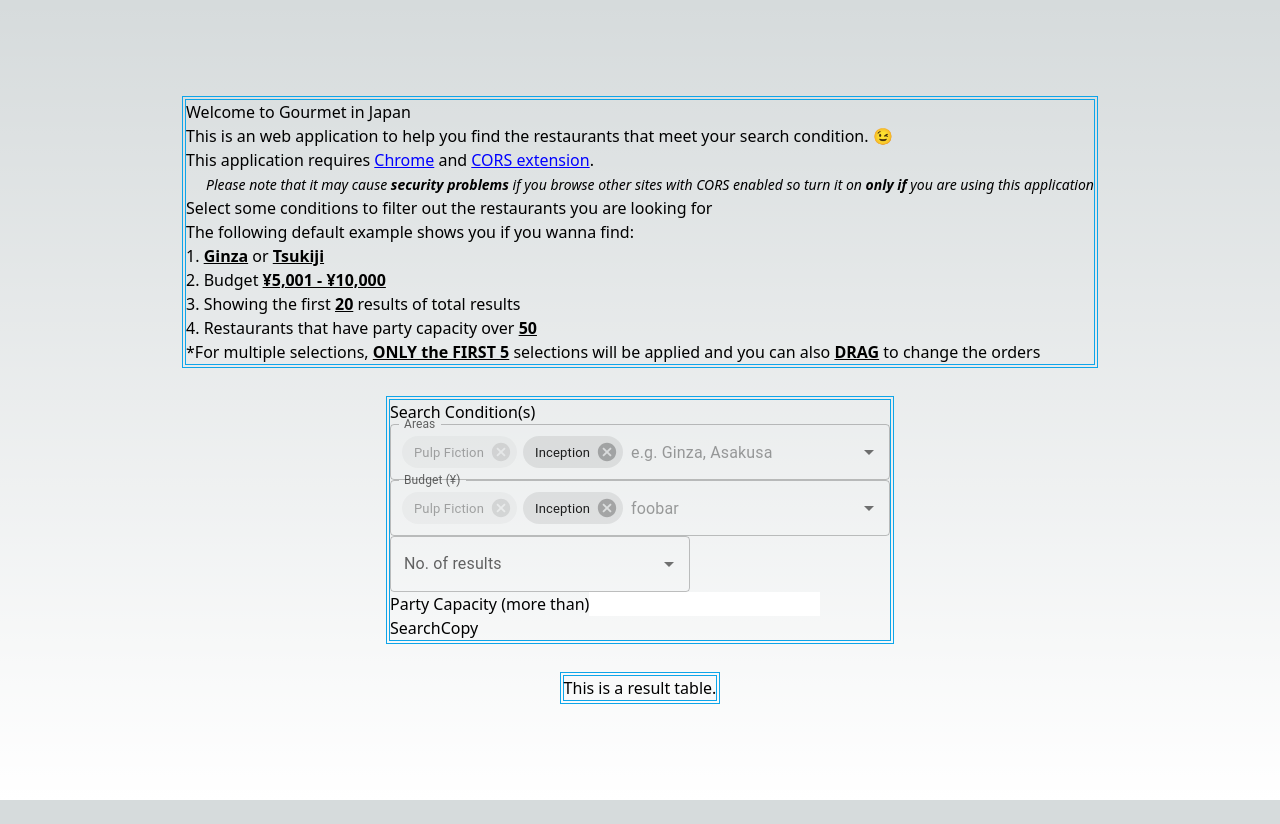
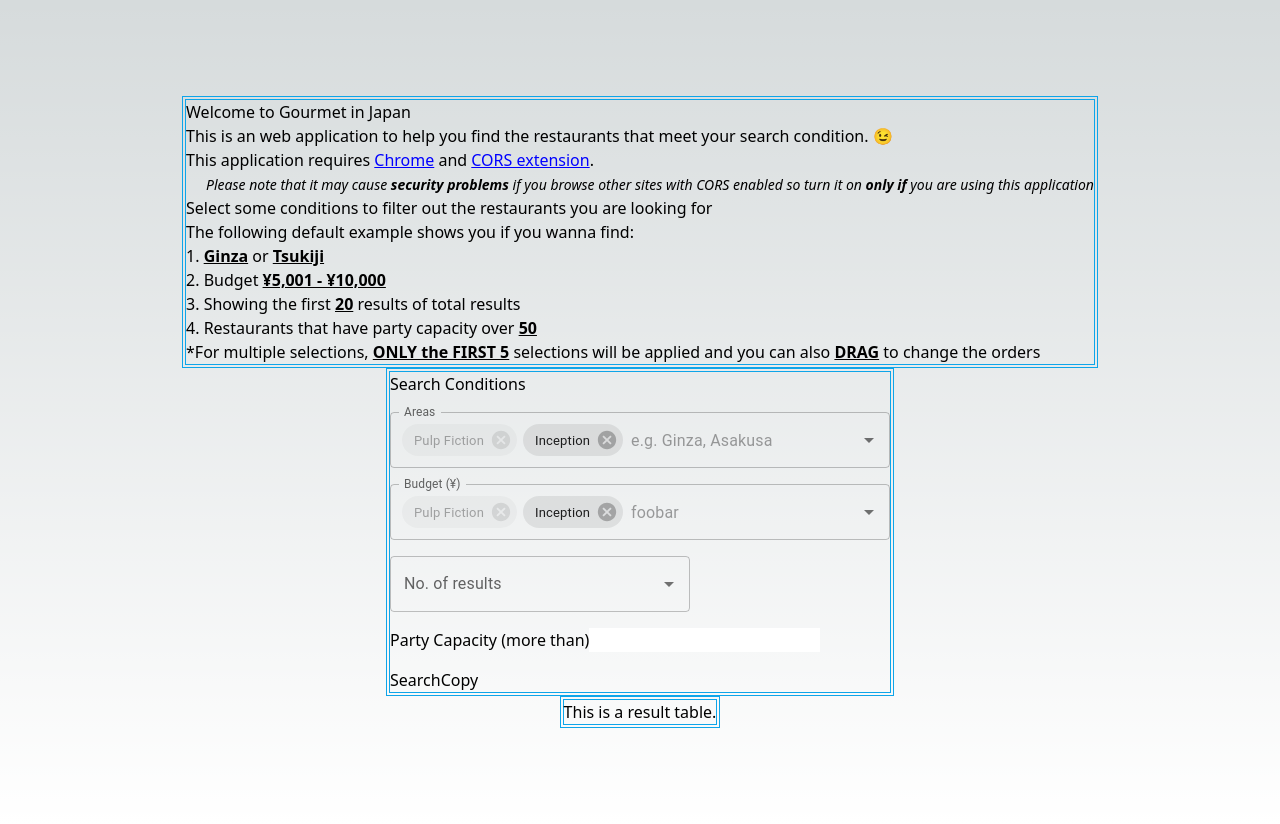
Before and after one commit to maruk0chan/jp-food, a Next.js app: page / in a window 1280 px wide. Before the commit the page ends 800 px from the top, so only its background shows below. Built offline with nearby package versions, Linux system fonts and the light colour scheme.

Commit message:
style searchform spacing

```diff
--- a/src/components/SearchForm.tsx
+++ b/src/components/SearchForm.tsx
@@ -4,8 +4,8 @@ import MultipleOptionsInput from './MultipleOptionsInput'
 
 const SearchForm = () => {
   return (
-    <div className="border-double border-4 border-sky-500">
-      Search Condition(s)
+    <div className="border-double border-4 border-sky-500 space-y-4">
+      <div>Search Conditions</div>
       <div>
         <MultipleOptionsInput title="Areas" placeholder="e.g. Ginza, Asakusa"/>
       </div>
```
